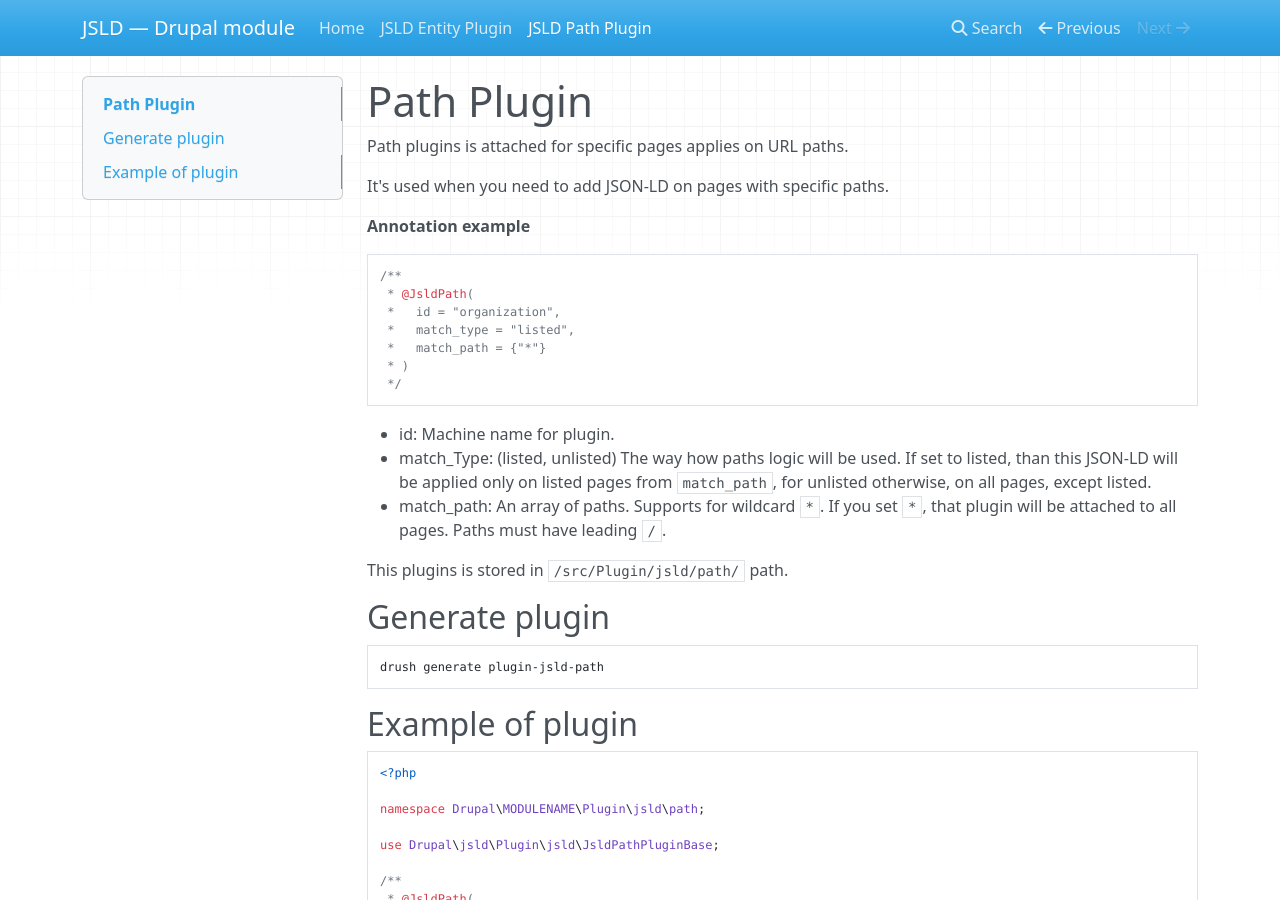
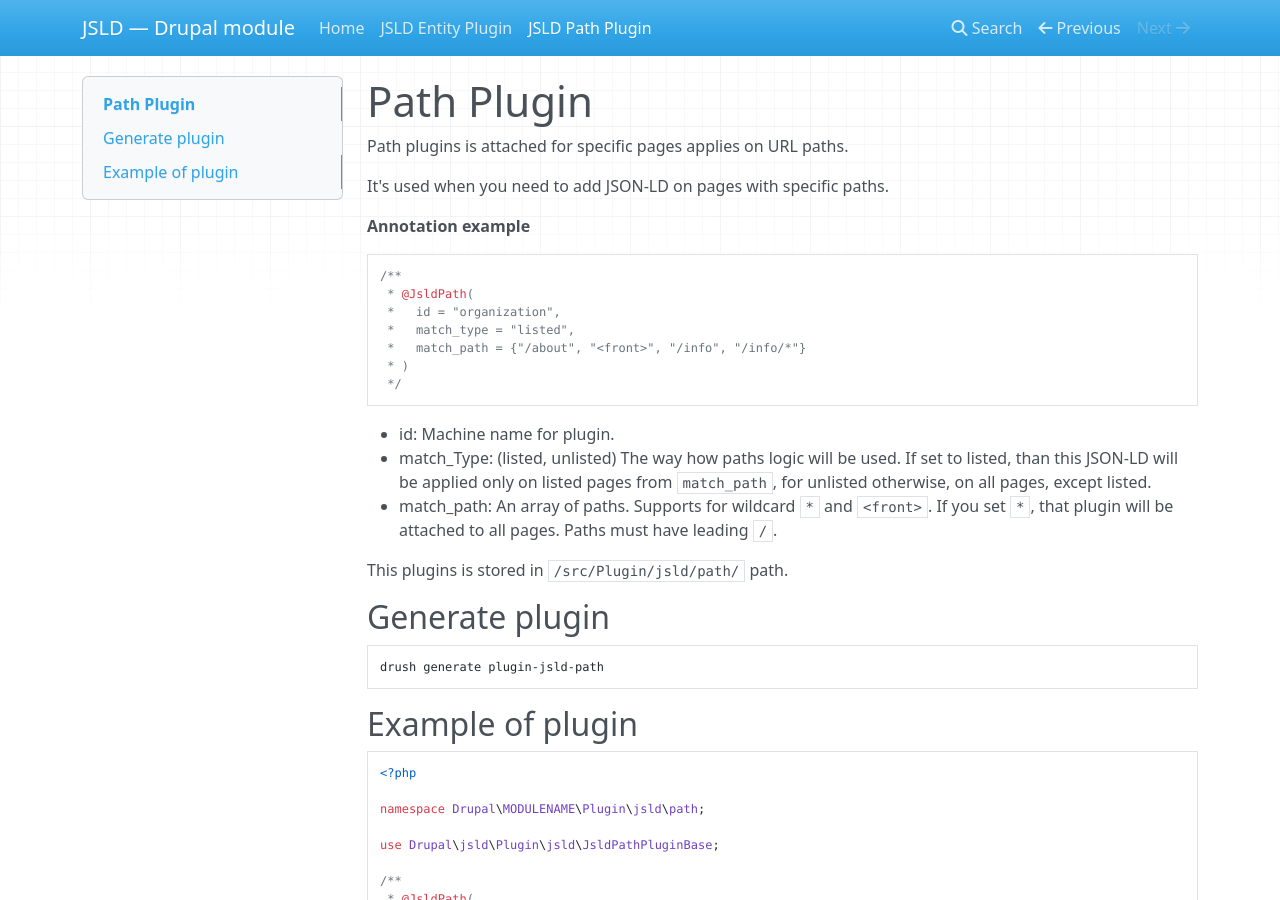
Before and after one commit to Niklan/jsld, an MkDocs documentation site: the page built from docs/jsld-path-plugin.md, in a window 1280 px wide and 900 px high. Built offline with MkDocs 1.6.1, drawn with Linux system fonts in a browser that asks for light colours; nearby versions of some CDN libraries; old or Windows-style settings are respelled for this version of MkDocs.

Commit message:
Improved documentation.

````diff
--- a/docs/jsld-path-plugin.md
+++ b/docs/jsld-path-plugin.md
@@ -11,14 +11,14 @@ It's used when you need to add JSON-LD on pages with specific paths.
  * @JsldPath(
  *   id = "organization",
  *   match_type = "listed",
- *   match_path = {"*"}
+ *   match_path = {"/about", "<front>", "/info", "/info/*"}
  * )
  */
 ```
 
 - id: Machine name for plugin.
 - match_Type: (listed, unlisted) The way how paths logic will be used. If set to listed, than this JSON-LD will be applied only on listed pages from `match_path`, for unlisted otherwise, on all pages, except listed.
-- match_path: An array of paths. Supports for wildcard `*`. If you set `*`, that plugin will be attached to all pages. Paths must have leading `/`.
+- match_path: An array of paths. Supports for wildcard `*` and `<front>`. If you set `*`, that plugin will be attached to all pages. Paths must have leading `/`.
 
 This plugins is stored in `/src/Plugin/jsld/path/` path.
 
````
